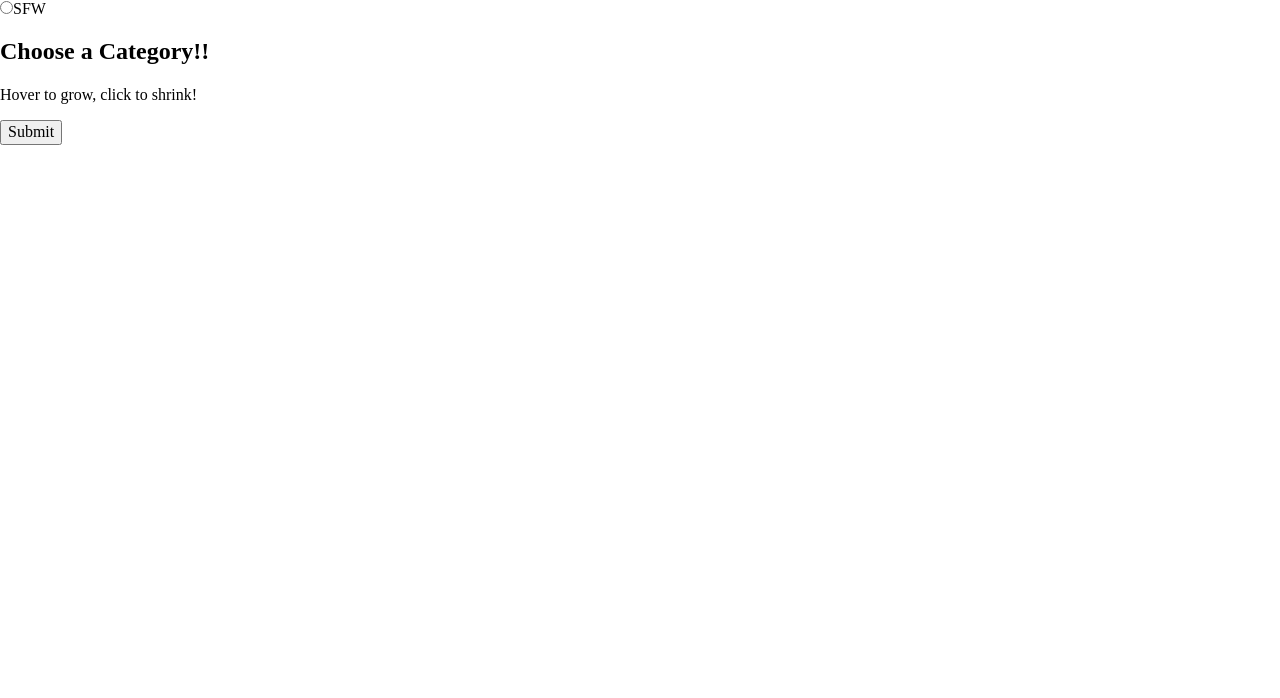
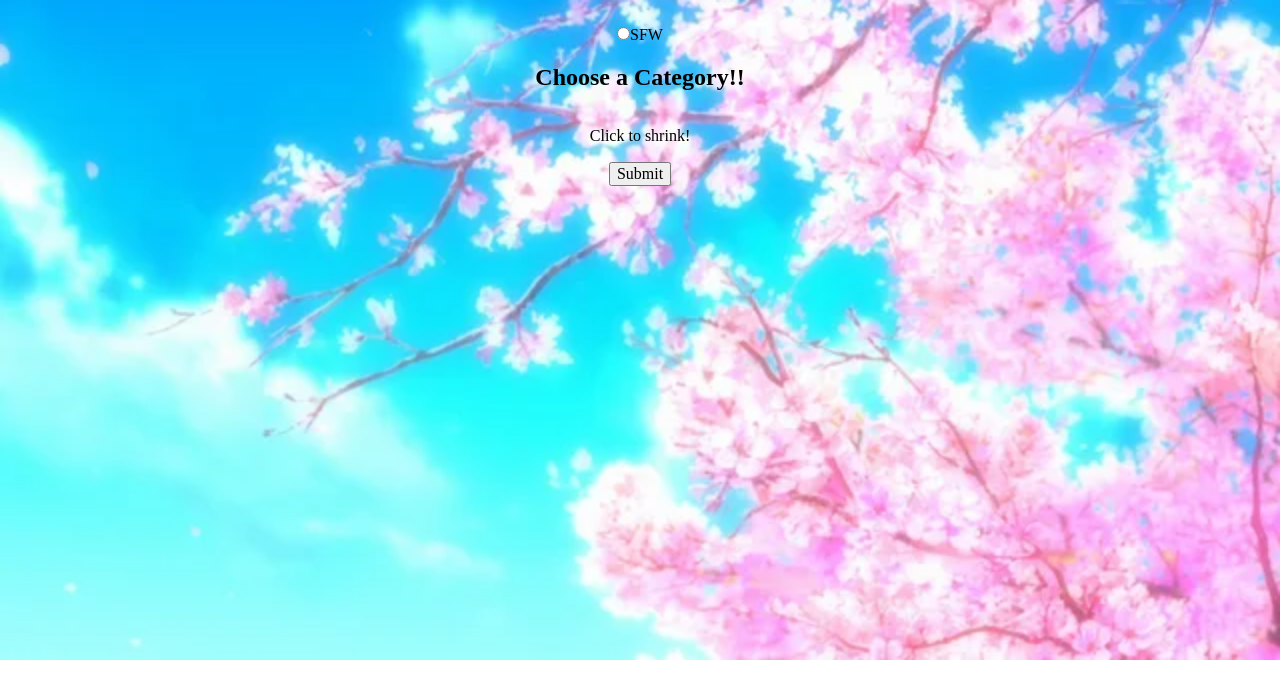
Before and after one commit to choir27/Anime-waifu-API-practice, a plain HTML site: page index.html in a window 1280 px wide. Drawn offline with Linux system fonts and the light colour scheme.

Commit message:
added more stable layout and styling

```diff
--- a/css/style.css
+++ b/css/style.css
@@ -13,22 +13,47 @@
 
 img{
   width: 100%;
-}
-.grid{
-display: flex;
-flex-flow: row wrap;
-overflow: auto;
-width: 100%;
+  display: block;
+  margin-top: 4%;
 }
 
 .shrink{
   width:10%;
 }
 
-.big{
-  width: 40%;
+
+body{
+  background: no-repeat url('background.png') center/cover;
 }
 
+section{
+  display: flex;
+  flex-wrap: wrap;
+  justify-content: center;
+  height: 600px;
+  width: 100%;
+}
+
+
+.grid{
+  margin-top: 2%;
+  display: flex;
+  flex-flow: column wrap;
+  align-items: center;
+}
+
+button,select{
+  margin-bottom: 12%;
+}
+
+.gridImages{
+
+  display: flex;
+  flex-flow: row wrap;
+  align-items: center;
+  justify-content: center;
+  width: 400%;
+}
 /******************************************
 /* ADDITIONAL STYLES
 /*******************************************/
--- a/index.html
+++ b/index.html
@@ -12,12 +12,13 @@
 		<link rel="stylesheet" href="css/style.css">
 	</head>
 	<body>
+		<section>
+		<div class = 'grid'>
 		<form>
 			<input type = 'radio' id = 'SFW' name = 'sfw' value = 'sfw'>SFW</input>
 		</form>
-<div>
 	<h2>Choose a Category!!</h2>
-	<p>Hover to grow, click to shrink!</p>
+	<p>Click to shrink!</p>
 		<select class = 'hide' id = 'sfw' type = 'text'>
 			<option>Waifu</option>
 			<option>Neko</option>
@@ -52,8 +53,10 @@
 			<option>Cringe</option>
 		</select>
 		<button>Submit</button>
-		<div class = 'grid'>
+	</div>
+		<div class = 'gridImages'>
 		</div>
+	</section>
 		<script type="text/javascript" src="js/main.js"></script>
 	</body>
 </html>
--- a/js/main.js
+++ b/js/main.js
@@ -20,18 +20,10 @@ function addSFWImage(){
   .then(data=>{
    let image = document.createElement('img')
    image.src = data.url
-   image = DOM('div').appendChild(image)
+   image = DOM('.gridImages').appendChild(image)
    image.addEventListener('click',shrinkIt)
    function shrinkIt(){
-    image.classList.remove('big')
     image.classList.add('shrink')
-   }
-
-   image.addEventListener('mouseover',growIt)
-   function growIt(){
-    image.classList.remove('shrink')
-    image.classList.add('big')
-
    }
 })
 }
```
Also changed, not shown: css/background.png (added), css/leftarrow.jpg (deleted), css/rightarrow.jpg (deleted).
